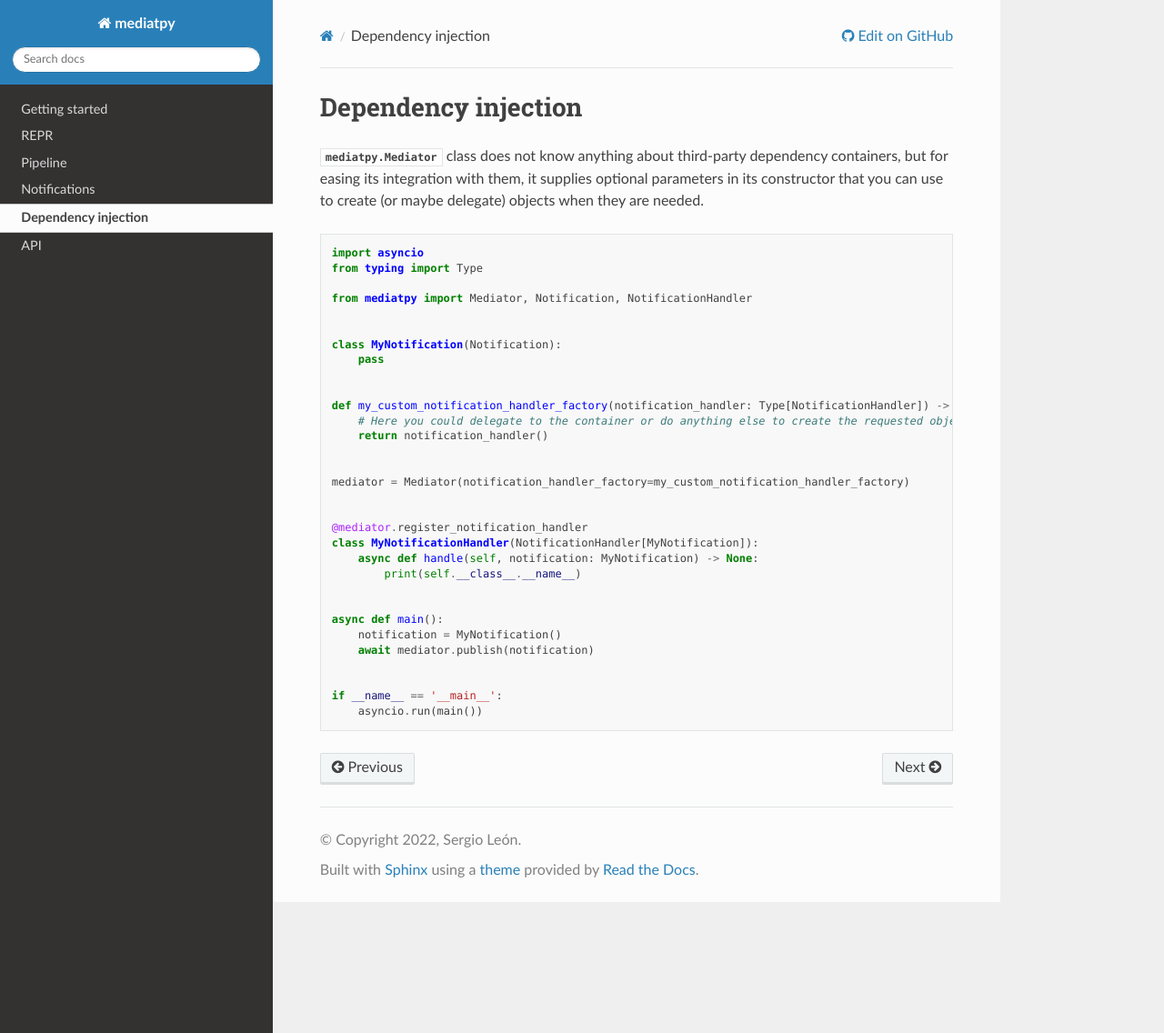
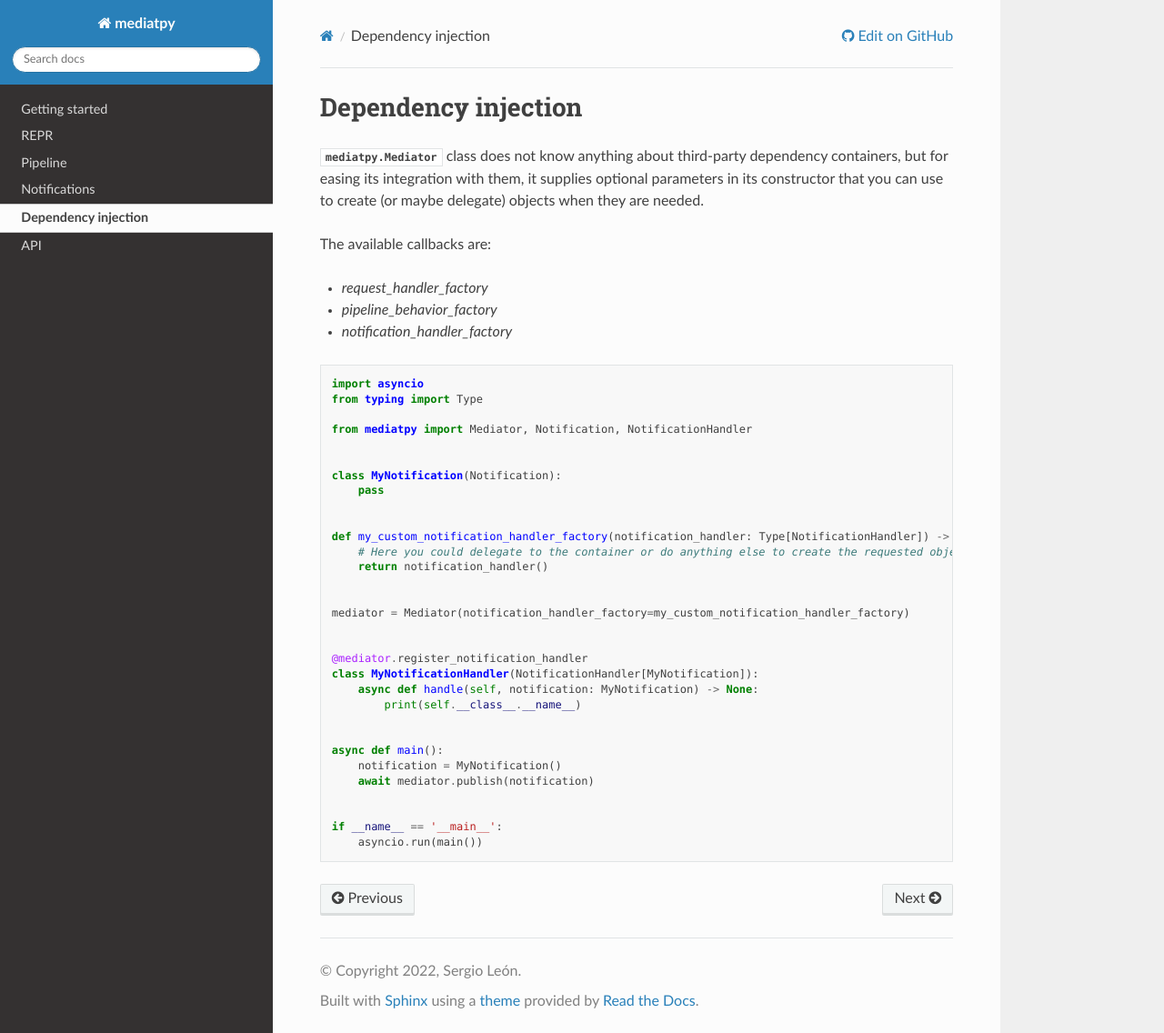
Before and after one commit to panicoenlaxbox/mediatpy, a Sphinx documentation site: the page built from docs/dependency_injection.rst, in a window 1280 px wide and 1136 px high. Shown: the whole window at 91% size. Built offline with Sphinx 7.4.7 and the Read the Docs theme 2.0.0, drawn with Linux system fonts in a browser that asks for light colours.

Commit message:
Updated docs

```diff
--- a/docs/dependency_injection.rst
+++ b/docs/dependency_injection.rst
@@ -2,6 +2,12 @@ Dependency injection
 ====================
 
 :class:`mediatpy.Mediator` class does not know anything about third-party dependency containers, but for easing its integration with them, it supplies optional parameters in its constructor that you can use to create (or maybe delegate) objects when they are needed.
+
+The available callbacks are:
+
+- `request_handler_factory`
+- `pipeline_behavior_factory`
+- `notification_handler_factory`
 
 .. code-block:: python
 
--- a/docs/getting_started.rst
+++ b/docs/getting_started.rst
@@ -24,6 +24,7 @@ Example
     from mediatpy import Request, RequestHandler, Mediator
 
 
+    # This type is optional, you could directly use any type as TResponse
     class MyResponse:
         pass
 
```
Also changed, not shown: .pre-commit-config.yaml, 1 other file.
